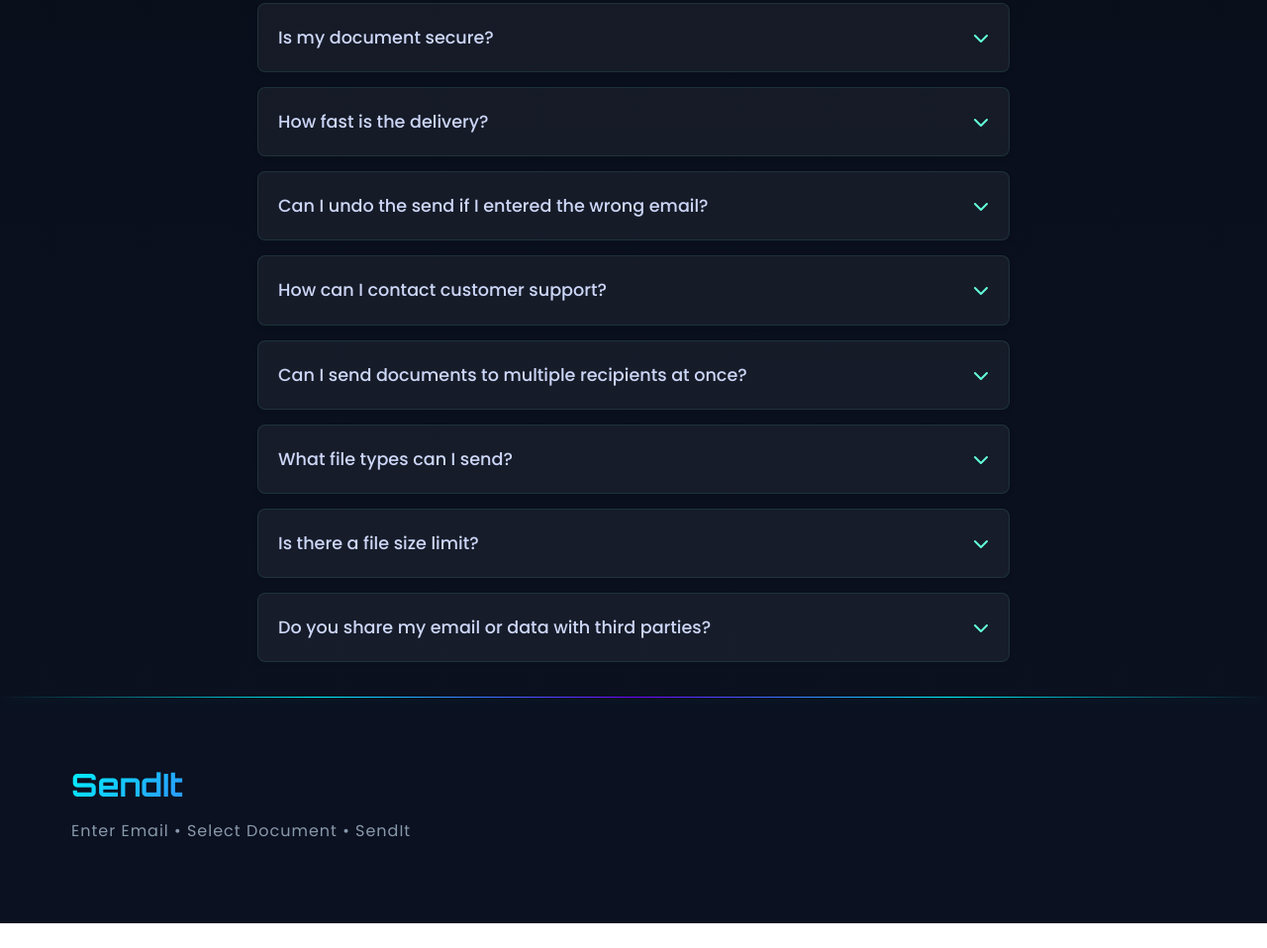
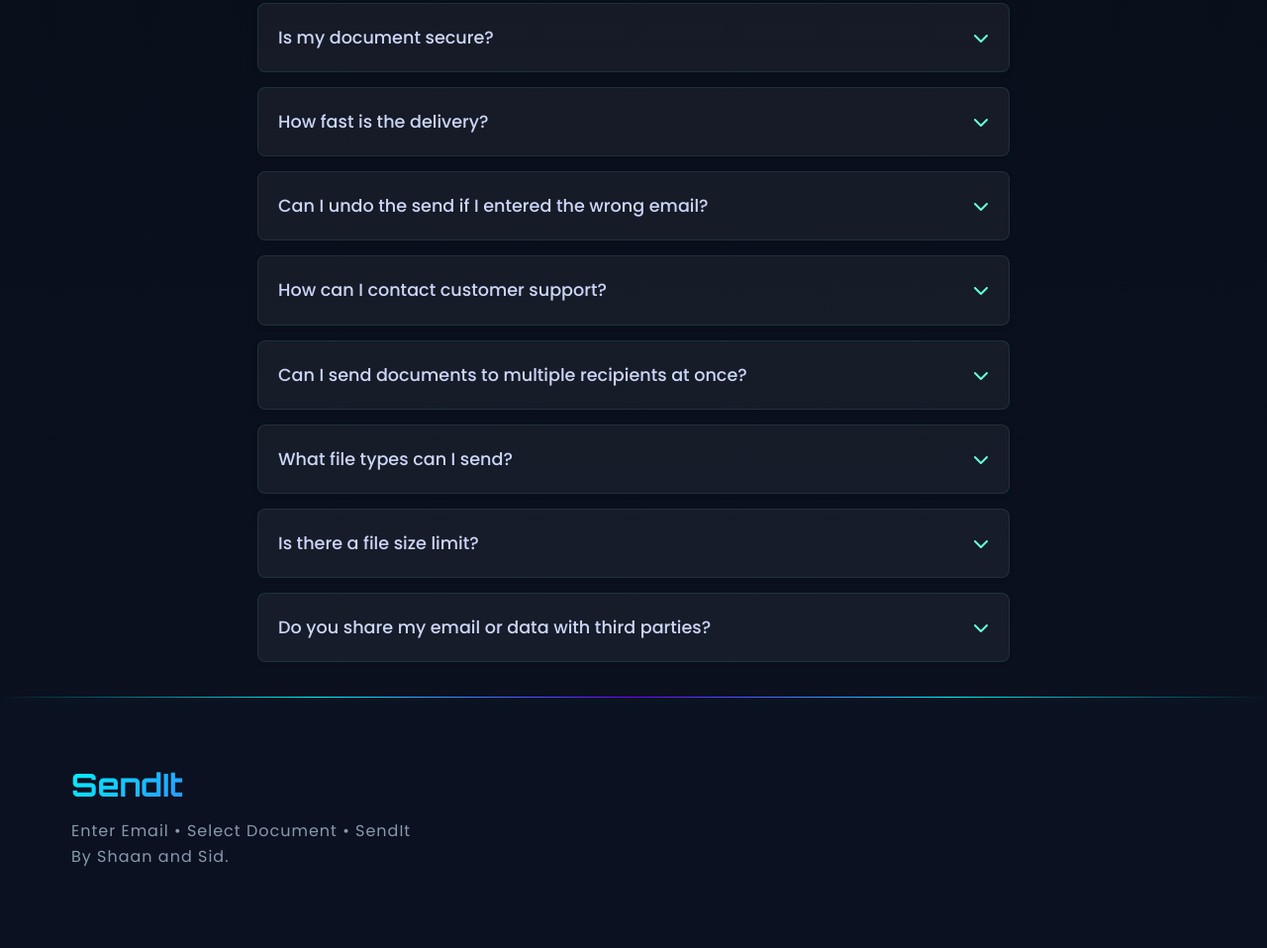
Before and after one commit to sh66n/sendIt, a website: page index.html in a window 1280 px wide. Shown: the part 2190-3148 px from the top of the page at 99% size. Before the commit the page ends 3123 px from the top, so only its background shows below. Drawn offline with nearby package versions, Linux system fonts and the light colour scheme; animation ran at ten frames a second.

Commit message:
Update index.html

```diff
--- a/index.html
+++ b/index.html
@@ -250,6 +250,7 @@
         <div class="footer-logo">
           <h2>SendIt</h2>
           <p>Enter Email • Select Document • SendIt</p>
+          <p>By Shaan and Sid.</p>
         </div>
       </div>
     </div>
```
